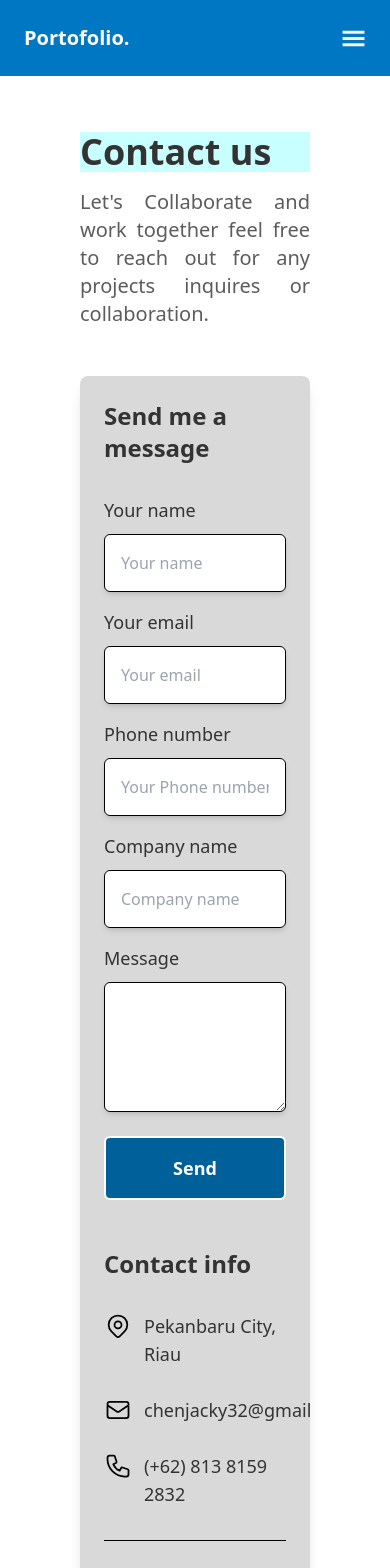
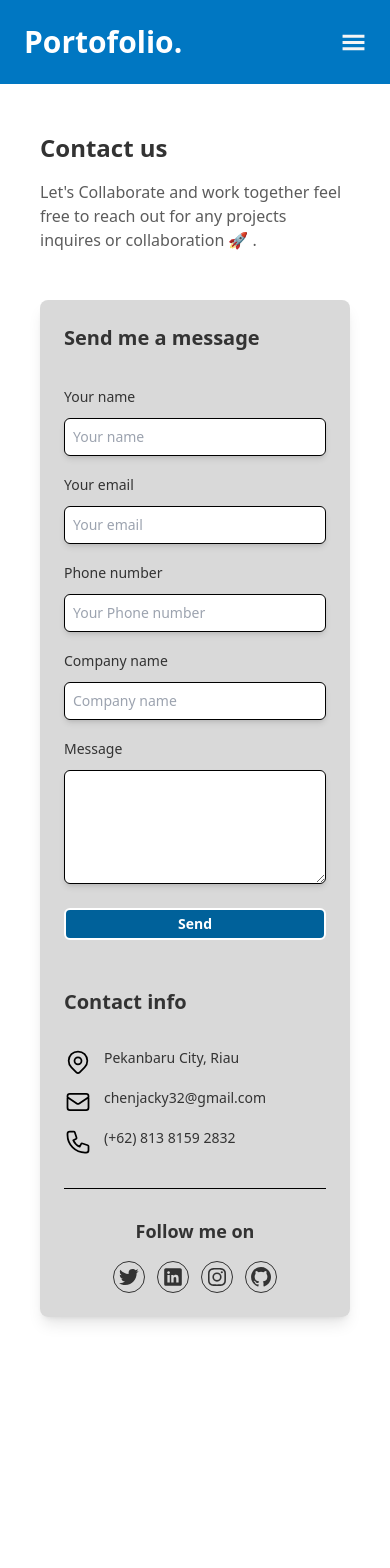
Before and after one commit to chenjacky32/MyPortofolio-Website, a React (Vite) app: page /contact in a window 390 px wide. Shown: the top 1568 px of the page. After the commit the page ends 1449 px from the top, so only its background shows below. Built offline with nearby package versions, Linux system fonts and the light colour scheme.

Commit message:
feat:fix responsive layout contacts

```diff
--- a/src/component/ContainerProjectsGrid.jsx
+++ b/src/component/ContainerProjectsGrid.jsx
@@ -1,5 +1,5 @@
 /* eslint-disable react/prop-types */
 export default function ContainerProjectsGrid({ children }) {
-  return <div className="grid gap-3 p-5 m-auto xl:grid-cols-3 md:grid-cols-2 sm:grid-cols-1 justify-items-center h-fit w-fit ">{children}</div>;
+  return <div className="grid gap-3 p-5 m-auto md:px-2 xl:grid-cols-3 md:grid-cols-2 sm:grid-cols-1 justify-items-center h-fit w-fit ">{children}</div>;
 }
 // w-full p-5 mx-auto max-sm:w-full sm:mx-auto max-sm:mx-auto
--- a/src/component/InputMessage.jsx
+++ b/src/component/InputMessage.jsx
@@ -3,7 +3,7 @@ export default function InputMessage(props) {
   const { name, id, placeholder, type } = props;
   return (
     <div>
-      <label htmlFor="" className="text-lg font-medium text-text100">
+      <label htmlFor="" className="text-lg font-medium text-text100 lg:text-lg sm:text-sm max-sm:text-sm">
         {name}
       </label>
       <div className="mt-2.5 relative">
@@ -12,7 +12,7 @@ export default function InputMessage(props) {
           name={name}
           id={id}
           placeholder={placeholder}
-          className="block w-full px-4 py-4 text-black placeholder-gray-500 transition-all duration-200 border border-gray-200 rounded-md shadow-md bg-gray-50 focus:outline-none focus:border-blue-600 focus:bg-white caret-blue-600"
+          className="block w-full px-4 py-4 text-black placeholder-gray-500 transition-all duration-200 border border-gray-200 rounded-md shadow-md lg:p-4 max-sm:p-2 sm:p-2 lg:text-lg sm:text-sm max-sm:text-sm bg-gray-50 focus:outline-none focus:border-blue-600 focus:bg-white caret-blue-600"
         />
       </div>
     </div>
--- a/src/component/Navbar.jsx
+++ b/src/component/Navbar.jsx
@@ -2,6 +2,7 @@ import { Link } from "react-router-dom";
 import { FaSun } from "react-icons/fa6";
 import { GiHamburgerMenu } from "react-icons/gi";
 import { ImCross } from "react-icons/im";
+import { FaRegMoon } from "react-icons/fa";
 import { useState } from "react";
 const ItemNavbar = [
   {
@@ -24,24 +25,25 @@ const ItemNavbar = [
     name: "Contact",
     link: "/contact",
   },
-  {
-    name: <FaSun size={25} />,
-    link: "/homepage",
-  },
 ];
 
 export default function Navbar() {
   const [isOpen, setIsOpen] = useState(false);
+  const [theme, setTheme] = useState("dark");
+
   return (
-    <div className="fixed top-0 left-0 right-0 z-30 p-6 mb-2 bg-primary100 ">
-      <div className="container flex flex-row justify-between container-xl text-bg200 max-sm:container-sm">
-        <h1 className="font-bold sm:text-2xl md:text-3xl lg:text-4xl max-sm:text-xl text-bg100">Portofolio.</h1>
+    <div className="fixed top-0 left-0 right-0 z-30 p-6 mb-2 bg-primary100">
+      <div className="container flex flex-row justify-between container-xl text-bg200">
+        <h1 className="font-bold sm:text-3xl lg:text-4xl max-sm:text-3xl text-bg100">Portofolio.</h1>
         <ul className="items-center w-auto gap-6 lg:flex sm:hidden max-sm:hidden">
           {ItemNavbar.map((item, index) => (
             <li key={index} className="font-sans text-2xl font-semibold text-bg100 hover:text-bg100/60">
               <Link to={item.link}>{item.name}</Link>
             </li>
           ))}
+          <li className="font-sans text-2xl font-semibold text-bg100 hover:text-bg100/60" onClick={() => setTheme(theme === "dark" ? "light" : "dark")}>
+            {theme === "dark" ? <FaRegMoon size={25} /> : <FaSun size={25} />}
+          </li>
         </ul>
 
         <button className="lg:hidden" onClick={() => setIsOpen(!isOpen)}>
@@ -58,6 +60,9 @@ export default function Navbar() {
                 </Link>
               </li>
             ))}
+            <li className="font-sans text-2xl font-semibold text-bg100 hover:text-bg100/60" onClick={() => setTheme(theme === "dark" ? "light" : "dark")}>
+              {theme === "dark" ? <FaRegMoon size={25} /> : <FaSun size={25} />}
+            </li>
           </ul>
         )}
       </div>
--- a/src/pages/ContactPage.jsx
+++ b/src/pages/ContactPage.jsx
@@ -5,22 +5,24 @@ import { contactInfo, followMeOn } from "../utils/utils";
 export default function ContactPage() {
   return (
     <section className="py-20 container-xl bg-bg100">
-      <div className="container flex flex-col px-20 py-10 my-3 ">
-        <h1 className="text-4xl font-bold text-start text-text100 bg-primary300">Contact us</h1>
-        <p className="mt-4 text-xl font-medium text-justify text-text200">Let's Collaborate and work together feel free to reach out for any projects inquires or collaboration.</p>
+      <div className="container flex flex-col px-20 py-10 my-3 max-sm:px-10">
+        <h1 className="text-4xl font-bold text-start text-text100 sm:text-2xl max-sm:text-2xl lg:text-3xl">Contact us</h1>
+        <p className="mt-4 text-xl font-medium text-text200 sm:leading-6 max-sm:leading-6 lg:leading-8 lg:text-xl sm:font-medium sm:text-base max-sm:text-base md:text-base">
+          Let's Collaborate and work together feel free to reach out for any projects inquires or collaboration 🚀 .
+        </p>
         <div className="mt-12 overflow-hidden rounded-lg shadow-lg bg-bg300/75 ">
           <div className="grid items-stretch grid-cols-1 lg:grid-cols-5">
             <div className="lg:col-span-3">
               <div className="p-6 sm:p-10">
-                <h3 className="text-2xl font-semibold text-text100">Send me a message</h3>
+                <h3 className="text-2xl font-semibold text-text100 lg:text-2xl sm:text-xl max-sm:text-xl">Send me a message</h3>
                 <form action="#" className="mt-8">
                   <div className="grid grid-cols-1 sm:grid-cols-2 gap-x-5 gap-y-4">
                     <InputMessage name="Your name" id="" placeholder="Your name" type="text" />
                     <InputMessage name="Your email" id="" placeholder="Your email" type="email" />
                     <InputMessage name="Phone number" id="" placeholder="Your Phone number" type="text" />
                     <InputMessage name="Company name" id="" placeholder="Company name" type="text" />
-                    <div className="sm:col-span-2">
-                      <label htmlFor="" className="text-lg font-medium text-text100">
+                    <div className="sm:col-span-2 ">
+                      <label htmlFor="" className="text-lg font-medium text-text100 lg:text-lg sm:text-sm max-sm:text-sm">
                         Message
                       </label>
                       <div className="mt-2.5 relative">
@@ -28,7 +30,7 @@ export default function ContactPage() {
                           name=""
                           id=""
                           placeholder=""
-                          className="block w-full px-4 py-4 text-black placeholder-gray-500 transition-all duration-200 border border-gray-200 rounded-md shadow-md resize-y bg-gray-50 focus:outline-none focus:border-blue-600 focus:bg-white caret-blue-600"
+                          className="block w-full px-4 py-4 text-black placeholder-gray-500 transition-all duration-200 border border-gray-200 rounded-md shadow-md resize-y lg:p-4 max-sm:p-2 sm:p-2 bg-gray-50 focus:outline-none focus:border-blue-600 focus:bg-white caret-blue-600"
                           rows="4"
                         ></textarea>
                       </div>
@@ -36,7 +38,7 @@ export default function ContactPage() {
                     <div className="sm:col-span-2">
                       <button
                         type="submit"
-                        className="inline-flex items-center justify-center w-full px-4 py-4 mt-2 text-lg font-bold transition-all duration-200 border-2 border-solid rounded-md text-bg100 bg-accent200 focus:outline-none hover:bg-accent100 focus:bg-accent100"
+                        className="inline-flex items-center justify-center w-full px-4 py-4 mt-2 text-lg font-bold transition-all duration-200 border-2 border-solid rounded-md lg:text-lg sm:text-sm max-sm:text-sm max-sm:p-1 sm:p-1 text-bg100 bg-accent200 focus:outline-none hover:bg-accent100 focus:bg-accent100"
                       >
                         Send
                       </button>
@@ -50,12 +52,12 @@ export default function ContactPage() {
               <div className="h-full p-6 sm:p-10">
                 <div className="flex flex-col justify-between h-full">
                   <div>
-                    <h4 className="text-2xl font-semibold text-text100">Contact info</h4>
-                    <div className="mt-8 space-y-7">
+                    <h4 className="text-2xl font-semibold text-text100 lg:text-2xl sm:text-xl max-sm:text-xl">Contact info</h4>
+                    <div className="mt-8 space-y-7 sm:space-y-3 max-sm:space-y-3 ">
                       {contactInfo.map((item, index) => (
                         <div key={index} className="flex items-start">
                           {item.icon}
-                          <span className="block ml-3 text-lg text-text100">{item.title}</span>
+                          <span className="block ml-3 text-lg text-text100 sm:text-sm max-sm:text-sm lg:text-lg">{item.title}</span>
                         </div>
                       ))}
                     </div>
@@ -63,14 +65,14 @@ export default function ContactPage() {
 
                   <div className="mt-8 lg:mt-auto">
                     <hr className="border-gray-200" />
-                    <div className="flex items-center justify-between mt-7">
-                      <p className="text-lg font-semibold text-text100">Follow me on</p>
-                      <ul className="flex items-center justify-end space-x-3 ">
+                    <div className="flex items-center justify-between mt-7 max-sm:flex-col max-sm:gap-4">
+                      <p className="text-lg font-semibold basis-1/2 text-text100 lg:text-lg sm:text-md max-sm:text-md">Follow me on</p>
+                      <ul className="flex items-center justify-end space-x-3 basis-1/2">
                         {followMeOn.map((item) => (
                           <li key={item.id}>
                             <a
                               href={item.link}
-                              className="flex items-center justify-center w-10 h-10 transition-all duration-200 bg-transparent border rounded-full border-text100 text-text100 focus:bg-primary200 hover:text-bg100 focus:text-bg100 hover:bg-primary200 hover:border-primary200 focus:border-primary200"
+                              className="flex items-center justify-center w-10 h-10 transition-all duration-200 bg-transparent border rounded-full max-sm:w-8 max-sm:h-8 border-text100 text-text100 focus:bg-primary200 hover:text-bg100 focus:text-bg100 hover:bg-primary200 hover:border-primary200 focus:border-primary200"
                               target="_blank"
                               rel="noopener noreferrer"
                             >
--- a/src/pages/HomePage.jsx
+++ b/src/pages/HomePage.jsx
@@ -1,9 +1,10 @@
 /* eslint-disable react/no-unescaped-entities */
 import ItemContacts from "../component/ItemContacts";
+import { Link } from "react-router-dom";
 
 export default function Homepage() {
   return (
-    <section className="relative py-20 container-xl bg-bg100">
+    <section className="py-20 container-l">
       <div className="container flex my-3 lg:flex-row sm:flex-col-reverse max-sm:flex-col-reverse sm:py-5 max-sm:py-5 max-sm:content-center sm:content-center lg:my-10 ">
         <div className="w-1/2 gap-4 px-20 m-auto sm:w-full max-sm:w-full">
           <h1 className="text-4xl font-bold lg:text-3xl text-text100 sm:text-2xl max-sm:text-xl">Hello all👋, I'm Jacky Chen</h1>
@@ -16,7 +17,9 @@ export default function Homepage() {
           <p className="text-2xl font-bold text-text100 sm:text-base max-sm:text-base md:text-xl ">Let's connect and collaborate!🚀</p>
           <div className="flex gap-4 mt-3 ">
             <button className="font-bold rounded md:py-2 md:px-4 sm:text-sm sm:p-2 max-sm:text-xs max-sm:p-2 text-bg200 bg-accent200 hover:bg-accent100 ">View my CV</button>
-            <button className="font-bold rounded md:py-2 md:px-4 sm:text-sm sm:p-2 max-sm:text-xs max-sm:p-2 text-bg200 bg-text100 hover:bg-text200">See My Projects</button>
+            <Link to="/projects" className="font-bold rounded md:py-2 md:px-4 sm:text-sm sm:p-2 max-sm:text-xs max-sm:p-2 text-bg200 bg-text100 hover:bg-text200">
+              See My Projects
+            </Link>
           </div>
         </div>
         <div className="w-1/2 m-3 sm:w-full max-sm:w-full sm:px-5 sm:py-3 sm:flex sm:justify-center max-sm:flex max-sm:justify-center max-sm:px-5 max-sm:py-3">
--- a/src/pages/ProjectsPage.jsx
+++ b/src/pages/ProjectsPage.jsx
@@ -32,7 +32,7 @@ export default function ProjectsPage() {
     <section className="py-20 container-xl max-sm:container-sm sm:container-sm bg-bg100 ">
       <div className="container flex flex-col px-20 py-10 my-3 max-sm:px-3">
         <h1 className="text-4xl font-bold text-start text-text100 sm:text-2xl max-sm:text-2xl lg:text-3xl max-sm:pl-4">My Projects</h1>
-        <div className="flex justify-end gap-3 ">
+        <div className="flex justify-end gap-3">
           <div className="relative flex flex-col gap-4 p-4">
             <input type="text" placeholder="Search Here..." className="px-4 py-2 border-2 shadow-md rounded-xl border-bg300" value={search} onChange={handleChangeSearch} />
             <div className="flex justify-end gap-3">
```
Also changed, not shown: src/component/ItemProjectGrid.jsx (+10 -7 lines), src/component/ItemProjectsList.jsx (+14 -9 lines).
